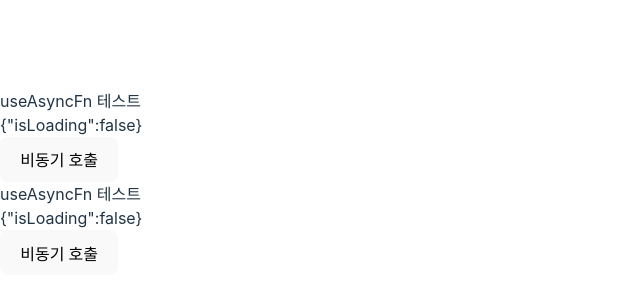
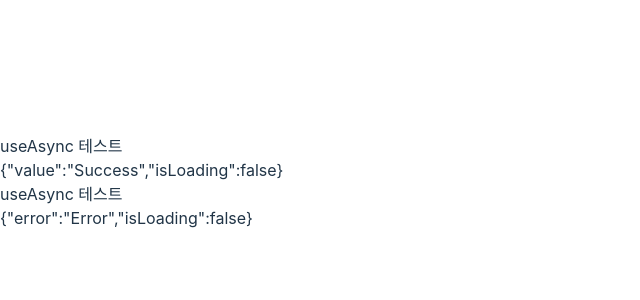
Before and after one commit to soapcandy/hooks-practice, a React (Vite) app: page / in a window 1280 px wide. Shown: the part 218-518 px from the top of the page, without its empty margins (0-640 px from the left). Built offline with nearby package versions, Linux system fonts and the light colour scheme.

Commit message:
useAsync(자동실행)

```diff
--- a/src/App.jsx
+++ b/src/App.jsx
@@ -1,4 +1,4 @@
-import useAsyncFn from "./hooks/useAsync/useAsyncFn";
+import useAsync from "./hooks/useAsync/useAsync";
 
 const asyncReturnValue = () => {
   return new Promise((resolve) => {
@@ -16,37 +16,32 @@ const asyncReturnError = () => {
   });
 };
 
-const Success = () => {
-  const [state, callback] = useAsyncFn(async () => {
+export const Success = () => {
+  const state = useAsync(async () => {
     return await asyncReturnValue();
   }, []);
 
   return (
     <div>
-      <div>useAsyncFn 테스트</div>
+      <div>useAsync 테스트</div>
       <div>{JSON.stringify(state)}</div>
-      <button onClick={callback} disabled={state.isLoading}>
-        비동기 호출
-      </button>
     </div>
   );
 };
 
-const Error = () => {
-  const [state, callback] = useAsyncFn(async () => {
+export const Error = () => {
+  const state = useAsync(async () => {
     return await asyncReturnError();
   }, []);
 
   return (
     <div>
-      <div>useAsyncFn 테스트</div>
+      <div>useAsync 테스트</div>
       <div>{JSON.stringify(state)}</div>
-      <button onClick={callback} disabled={state.isLoading}>
-        비동기 호출
-      </button>
     </div>
   );
 };
+
 function App() {
   return (
     <div>
--- /dev/null
+++ b/src/hooks/useAsync/useAsync.jsx
@@ -0,0 +1,14 @@
+import { useEffect } from "react";
+import useAsyncFn from "./useAsyncFn";
+
+const useAsync = (fn, deps) => {
+  const [state, callback] = useAsyncFn(fn, deps);
+
+  useEffect(() => {
+    callback();
+  }, [callback]);
+
+  return state;
+};
+
+export default useAsync;
```
